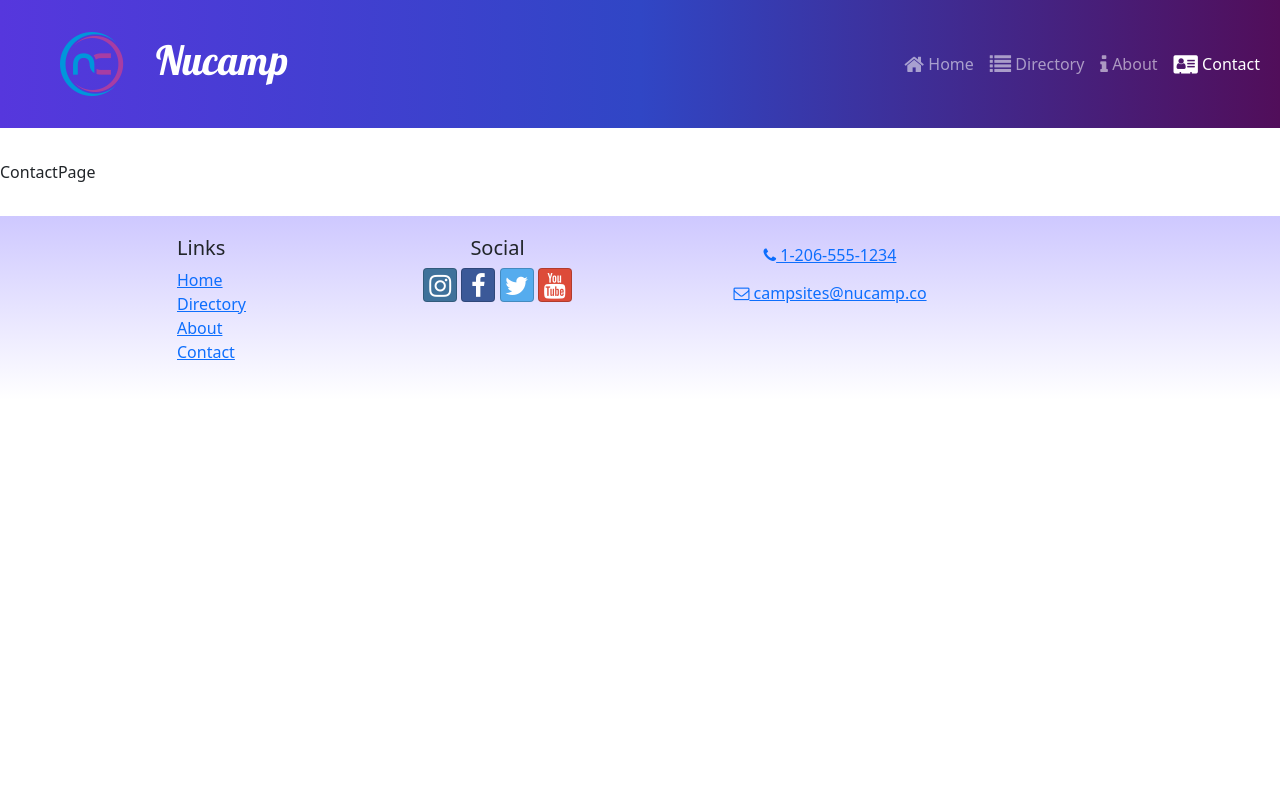
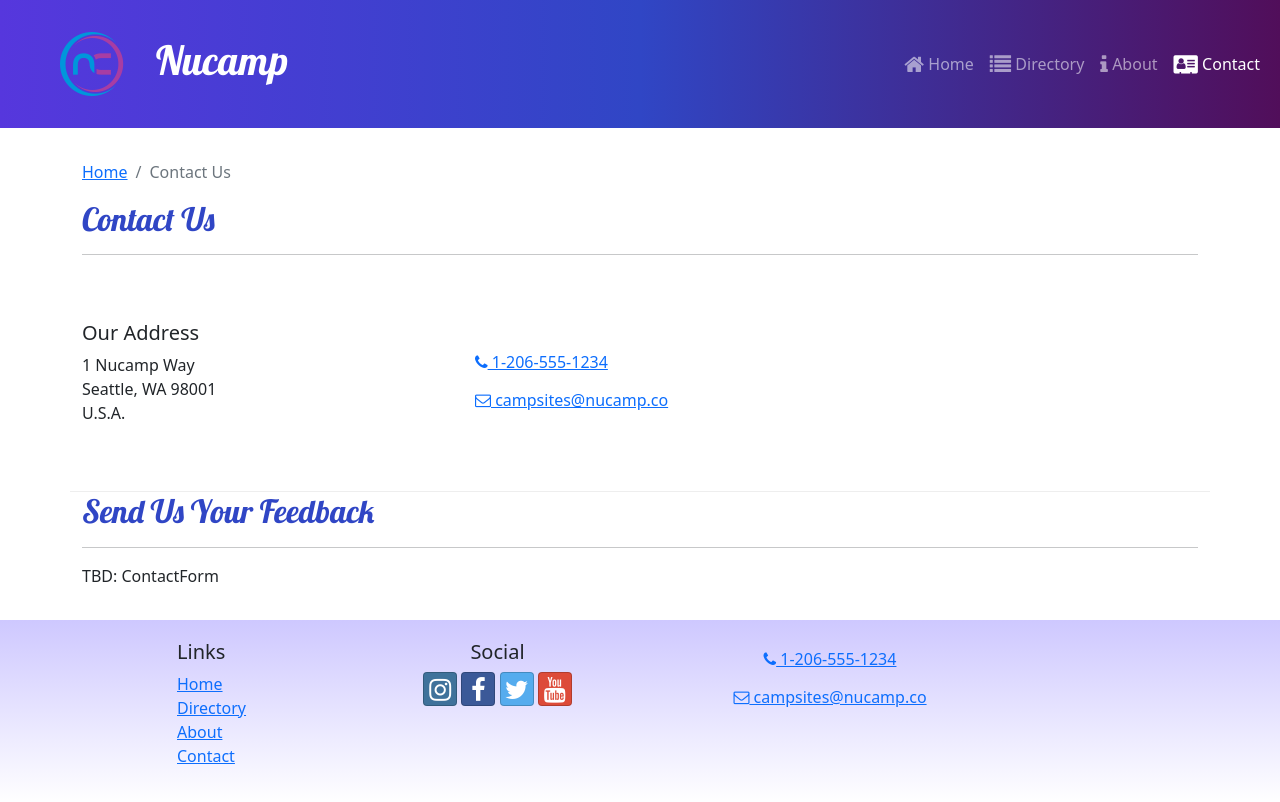
Before and after one commit to spencerrossrobinson/nucampsite-react, a React (Create React App) app: page /contact in a window 1280 px wide. Built offline with nearby package versions, Linux system fonts and the light colour scheme.

Commit message:
Contact Page and Form intro

```diff
--- a/src/features/display/DisplayList.js
+++ b/src/features/display/DisplayList.js
@@ -14,9 +14,11 @@
     <Row>
       {items.map((item, idx) => {
         return (
-          <Col className="m-1" key={idx}>
-            <AnimatedDisplayCard item={item} />
-          </Col>
+          item && (
+            <Col className="m-1" key={idx}>
+              <AnimatedDisplayCard item={item} />
+            </Col>
+          )
         );
       })}
     </Row>
--- a/src/pages/ContactPage.js
+++ b/src/pages/ContactPage.js
@@ -1,4 +1,43 @@
+import { Container, Col, Row } from "reactstrap";
+import SubHeader from "../components/SubHeader";
+
 const ContactPage = () => {
-  return <div>ContactPage</div>;
+  return (
+    <Container>
+      <SubHeader current="Contact Us" />
+      <Row className="row-content align-items-center">
+        <Col sm="4">
+          <h5>Our Address</h5>
+          <address>
+            1 Nucamp Way
+            <br />
+            Seattle, WA 98001
+            <br />
+            U.S.A.
+          </address>
+        </Col>
+        <Col>
+          <a role="button" className="btn btn-link" href="tel:+12065551234">
+            <i className="fa fa-phone" /> 1-206-555-1234
+          </a>
+          <br />
+          <a
+            role="button"
+            className="btn btn-link"
+            href="mailto:fakeemail@fakeemail.co"
+          >
+            <i className="fa fa-envelope-o" /> campsites@nucamp.co
+          </a>
+        </Col>
+      </Row>
+      <Row>
+        <Col xs="12">
+          <h2>Send Us Your Feedback</h2>
+          <hr />
+        </Col>
+        <Col md="10">TBD: ContactForm</Col>
+      </Row>
+    </Container>
+  );
 };
 export default ContactPage;
```
